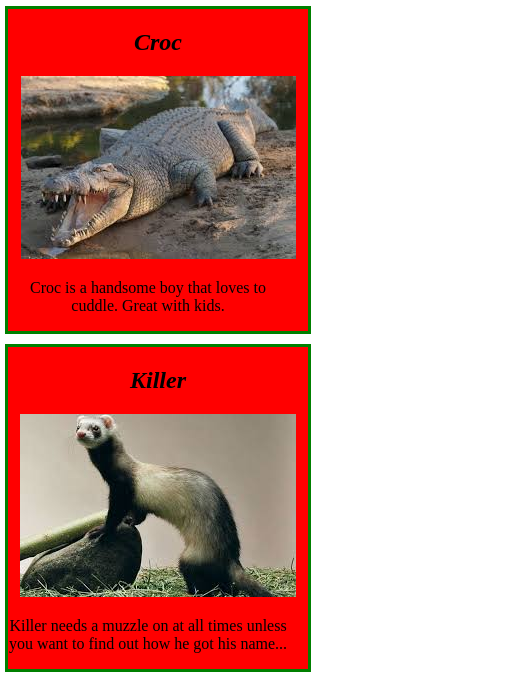
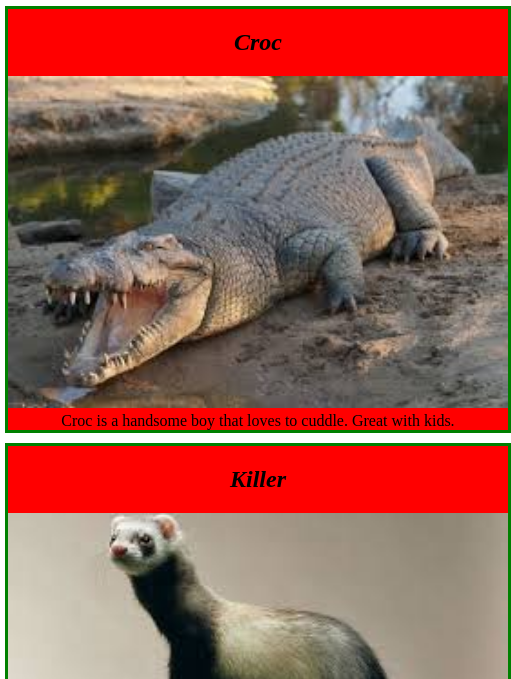
Before and after one commit to Anton3010/animal-shelter, a plain HTML site: page animal-shelter.html in a window 390 px wide. Shown: the part 116-795 px from the top of the page, 511 px wide, since content can reach past the window. Drawn offline with Linux system fonts and the light colour scheme.

Commit message:
put paragraphs inline and edit other css elements

```diff
--- a/animal-shelter.html
+++ b/animal-shelter.html
@@ -7,12 +7,13 @@
   </head>
   <body>
     <h1>Welcome to the Animal Shelter</h1>
-
+  <div class="row">
     <div class="columns">
     <h2>Croc</h2>
     <img src="img/croc.jpg" alt="Croc the crocodile">
     <p>Croc is a handsome boy that loves to cuddle. Great with kids.</p>
    </div>
+
     <div class="columns">
     <h2>Killer</h2>
     <img src="img/ferret.jpg" alt="Killer the ferret">
@@ -23,8 +24,7 @@
     <h2>Ellie</h2>
     <img src="img/elephant.jpg" alt="Ellie the elephant">
     <p>Ellie is a friendly lap animal.</p>
-    </div>
-
-
+  </div>
+ </div>
   </body>
 </html>
--- a/css/styles.css
+++ b/css/styles.css
@@ -3,11 +3,15 @@ body {
   margin: 0;
 }
 .columns {
+  width: 33%;
+  float: left;
   background-color: skyblue;
   border: 3px solid green;
   margin: 5px;
-  text-align: center;
 
+}
+img {
+  width: 100%;
 }
 
 h1 {
@@ -16,6 +20,7 @@ h1 {
 
 p {
   width: 280px;
+  display: inline;
 }
 
 body h2 {
@@ -33,7 +38,7 @@ body h2 {
     text-align: center;
   }
 }
-
+/*
 @media screen and (max-width: 768px) and (min-width: 550px) {
   .columns {
     background-color: skyblue;
@@ -44,12 +49,13 @@ body h2 {
     text-align: center;
    }
   }
+  */
 
   @media screen and (max-width: 580px) {
     .columns {
       background-color: red;
       float: left;
-      width: 300px;
+      width: 500px;
       border: 3px solid green;
       margin: 5px;
       text-align: center;
```
